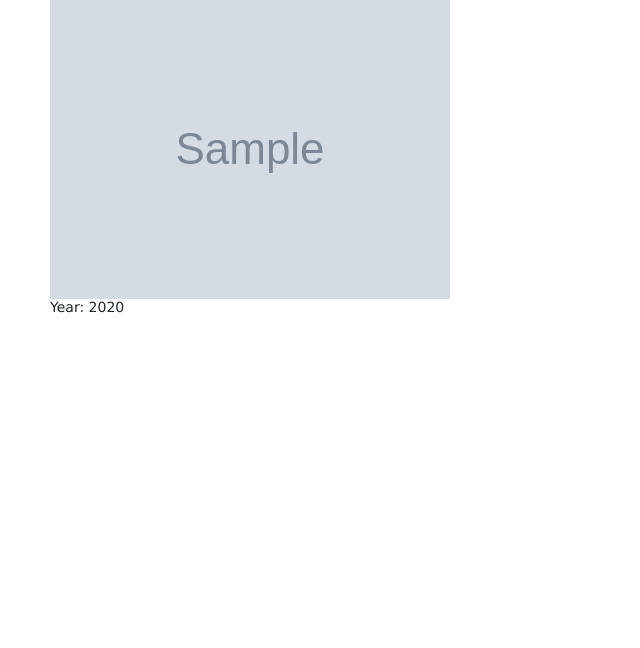
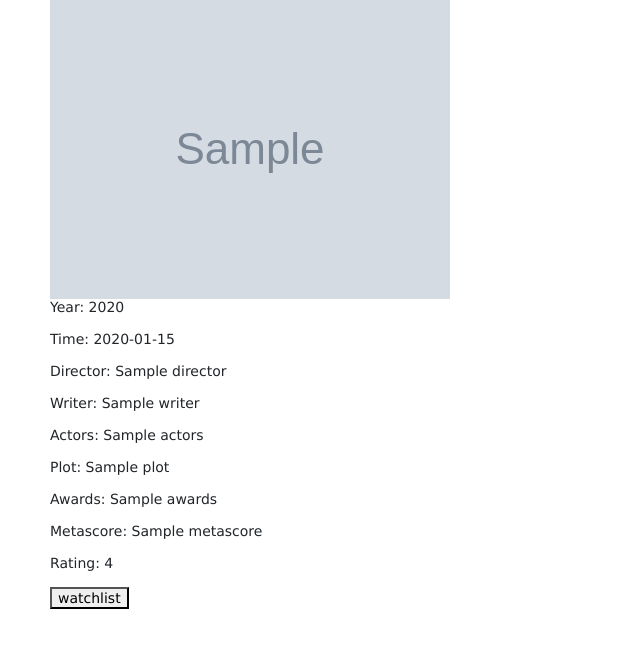
Before and after one commit to joao-guerra91/mdb, a Node server app: template views/movie-detail.hbs in a window 1280 px wide. Shown: the part 122-770 px from the top of the page, without its empty margins (0-640 px from the left). Run offline with Node 20, Linux system fonts and the light colour scheme; the template is opened without the code that fills it: most values are stand-ins (such as "Sample title", 1, 10 or a date in 2020); grey boxes marked "Sample" are stand-in pictures; style sheets or scripts are compiled from the project's sources; some libraries are stand-ins or nearby versions.

Commit message:
added watchlist and more~

```diff
--- a/views/index.hbs
+++ b/views/index.hbs
@@ -4,6 +4,6 @@
 <nav>{{#if user}}Welcome {{user.username}}
 <form action="/logout" method="POST">
   <button href="/logout">Logout</button>
-</form><a href="watchlist">Watchlist</a>{{else}}<a href="/login">Login</a> <a href="/signup">Sign up</a>{{/if}} <a href="/movies/search">Search</a></nav>
+</form><a href="/movies/watchlist">Watchlist</a>{{else}}<a href="/login">Login</a> <a href="/signup">Sign up</a>{{/if}} <a href="/movies/search">Search</a></nav>
 
 {{!-- Quando entras no site, Só tens a opção de 'Login', 'Signup' e 'Search'. Quando registares ou fazeres login, tens a opçãp de 'Watchlist', 'Search' e o botão para fazeres Logout.  --}}
--- a/views/movie-detail.hbs
+++ b/views/movie-detail.hbs
@@ -2,3 +2,14 @@
 <hr>
 <img src="{{movie.poster}}" alt="">
 <p>Year: {{movie.year}}</p>
+<p>Time: {{movie.runtime}}</p>
+<p>Director: {{movie.director}}</p>
+<p>Writer: {{movie.writer}}</p>
+<p>Actors: {{movie.actors}}</p>
+<p>Plot: {{movie.plot}}</p>
+<p>Awards: {{movie.awards}}</p>
+<p>Metascore: {{movie.metascore}}</p>
+<p>Rating: {{movie.rating}}</p>
+    <form action="/movies/{{movie.imdbid}}/watchlist" method="POST">
+        <button type="submit">watchlist</button>
+    </form>
--- /dev/null
+++ b/views/watchlist.hbs
@@ -0,0 +1,5 @@
+<h2>Watchlist</h2>
+<ul>{{#each watchlist}}
+  <li>{{movie.title}}</li>
+  {{/each}}
+</ul>
```
Also changed, not shown: models/Watchlist.model.js (added, +15 -0 lines), routes/movie.js (+32 -4 lines).
